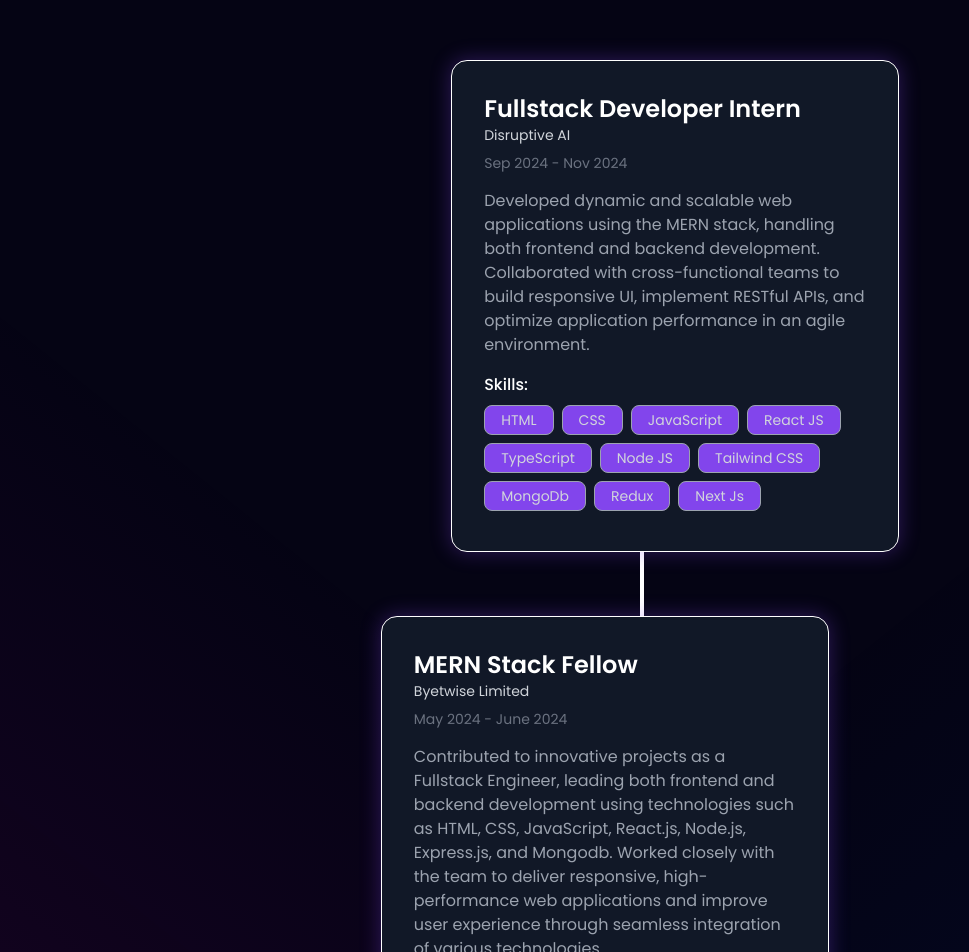
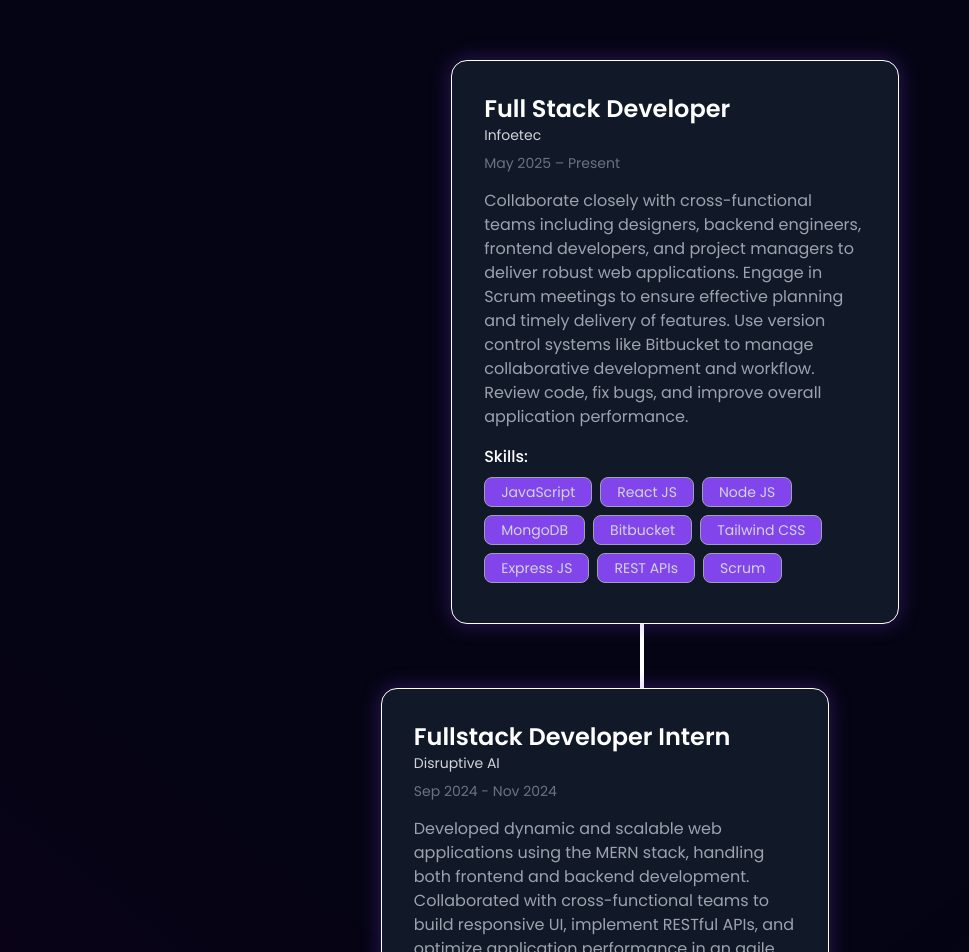
Before and after one commit to HuzaizKhalid/Huzaiz-Portfolio, a React (Vite) app: page / in a window 1280 px wide. Shown: the part 2180-3132 px from the top of the page, without its empty margins (0-969 px from the left). Built offline with nearby package versions, Linux system fonts and the light colour scheme.

Commit message:
Updated CV download link and added new experience details for Full Stack Developer role.

```diff
--- a/src/components/About/About.jsx
+++ b/src/components/About/About.jsx
@@ -49,7 +49,7 @@
           </p>
           {/* Resume Button */}
           <a
-            href="https://drive.google.com/uc?export=download&id=1Zu92OHBtYDoxnxdkKiWfsprskancVNSF"
+            href="https://drive.google.com/uc?export=download&id=18isXyYwgtxi3tuP8POq9V1najzuHcaMH"
             target="_blank"
             rel="noopener noreferrer"
             className="inline-block text-white py-3 px-8 rounded-full mt-5 text-lg font-bold transition duration-300 transform hover:scale-105"
--- a/src/constants.js
+++ b/src/constants.js
@@ -104,6 +104,27 @@
 export const experiences = [
   {
     id: 0,
+    // img: infoetecLogo,
+    role: "Full Stack Developer",
+    company: "Infoetec",
+    location: "Lahore (Hybrid)",
+    date: "May 2025 – Present",
+    desc: "Collaborate closely with cross-functional teams including designers, backend engineers, frontend developers, and project managers to deliver robust web applications. Engage in Scrum meetings to ensure effective planning and timely delivery of features. Use version control systems like Bitbucket to manage collaborative development and workflow. Review code, fix bugs, and improve overall application performance.",
+    skills: [
+      "JavaScript",
+      "React JS",
+      "Node JS",
+      "MongoDB",
+      "Bitbucket",
+      "Tailwind CSS",
+      "Express JS",
+      "REST APIs",
+      "Scrum",
+    ],
+  },
+
+  {
+    id: 1,
     // img: webverseLogo,
     role: "Fullstack Developer Intern",
     company: "Disruptive AI",
@@ -123,16 +144,16 @@
     ],
   },
   {
-    id: 1,
+    id: 2,
     // img: agcLogo,
     role: "MERN Stack Fellow",
     company: "Byetwise Limited",
     date: "May 2024 - June 2024",
-    desc: "Contributed to innovative projects as a Fullstack Engineer, leading both frontend and backend development using technologies such as HTML, CSS, JavaScript, React.js, Node.js, Express.js, and Mongodb. Worked closely with the team to deliver responsive, high-performance web applications and improve user experience through seamless integration of various technologies.",
+    desc: "Selected out of a pool of 2,300+ applicants for the Bytewise Limited Fellowship program 2024.Awarded Best Intern at Bytewise Limited Fellowship for outstanding performance in the MERN Stack track by successfully completing all assigned projects with excellence and dedication.Collaborating with industry experts and mentors to ensure best practices and high-quality code development.",
     skills: ["ReactJS", "Redux", "JavaScript", "Tailwind CSS", "HTML", "CSS"],
   },
   {
-    id: 2,
+    id: 3,
     // img: newtonschoolLogo,
     role: "Freelancer",
     company: "Fiverr Upwork",
```
